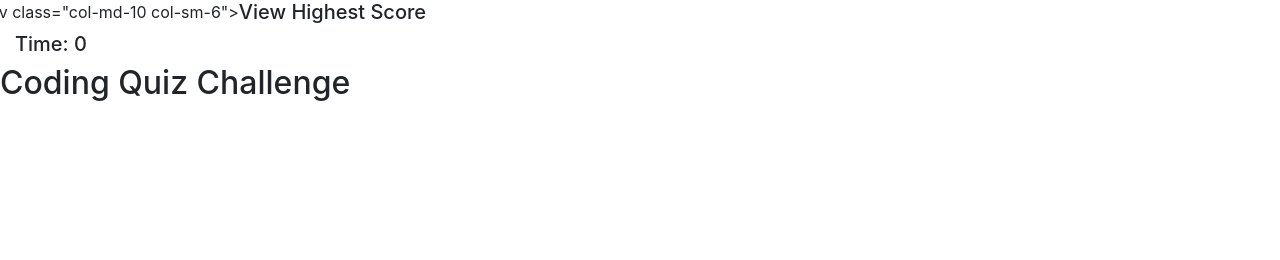
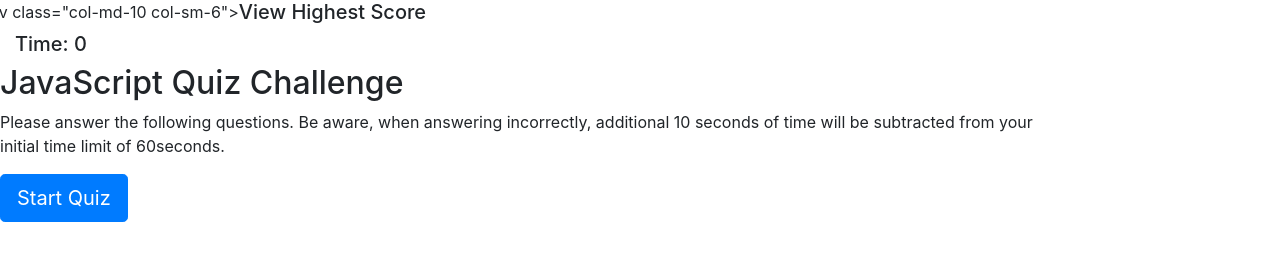
Before and after one commit to NelliaFC/web-api-quiz, a plain HTML site: page assets/index.html in a window 1280 px wide. Drawn offline with nearby package versions, Linux system fonts and the light colour scheme; files that its build step writes are made by us from their sources.

Commit message:
html progress

```diff
--- a/assets/index.html
+++ b/assets/index.html
@@ -26,7 +26,21 @@
 <div class='wrapper'>
     <div class=" row ">
         <div class="col-md-10 col-sm-6">
-            <h2>Coding Quiz Challenge</h2>
+            <h2>JavaScript Quiz Challenge</h2>
         </div>
+    </div>
+    <div class="row">
+        <div class="col-md-10 col-sm-6">
+            <p>Please answer the following questions. Be aware, when answering incorrectly, additional
+                10 seconds of time will be subtracted from your initial time limit of 60seconds.
+            </p>
+
+            <button id="start" class="btn btn-primary btn-lg">Start Quiz</button>
+        </div>
+    </div>
 </div>
+
+
+
+
 </body>
```
